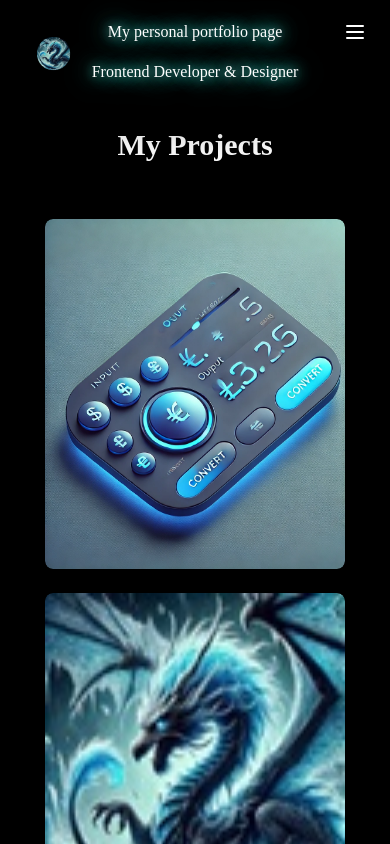
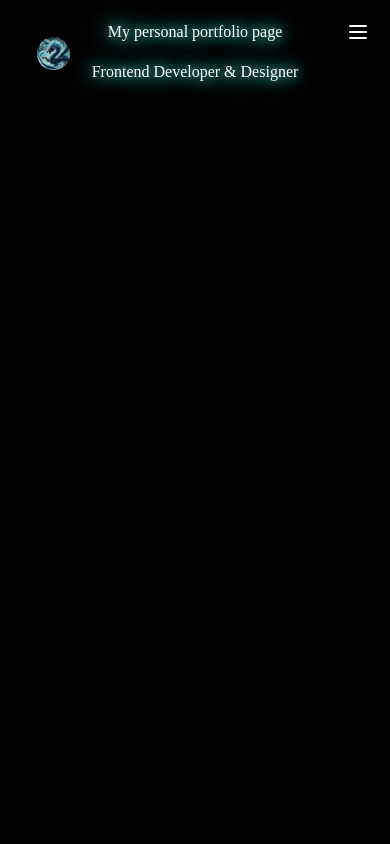
Before and after one commit to FlamingShali/Porfolio-Page, a React (Vite) app: page /projects in a window 390 px wide. Shown: the top 844 px of the page. Built offline with nearby package versions, Linux system fonts and the light colour scheme.

Commit message:
Positioned burger-menu, temporarly disabled projects comp

```diff
--- a/src/components/NavBar.jsx
+++ b/src/components/NavBar.jsx
@@ -10,7 +10,20 @@ export default function NavBar() {
   };
   return (
     <>
-      <nav className="bg-transparent text-white w-full p-5 z-20 ">
+      {isOpen ? (
+        <ul className="absolute md:m-auto left-32 w-32 top-10 ">
+          <NavBarLink path="/aboutSection">About me</NavBarLink>
+
+          <li>
+            <NavBarLink path="/projects">Projects</NavBarLink>
+          </li>
+          <li>
+            <NavBarLink path="/contact">Contact Me </NavBarLink>
+          </li>
+        </ul>
+      ) : (
+        <div>
+          <nav className="bg-transparent text-white w-full p-5 z-20">
             <div className=" animate-dragon-glow flex justify-between flex-row">
               <div className="w-1/4 justify-start items-start">
                 <NavLink to="/">
@@ -23,11 +36,11 @@ export default function NavBar() {
               </div>
               <div className=" relative flex flex-col items-center w-4/5 lg:w-1/2 ">
                 <div className="absolute inset-0 bg-black opacity-110 blur-2xl"></div>
-            <h1 className=" relative text:sm md:text-base ">
+                <h1 className="text-center relative text:sm md:text-base ">
                   My personal portfolio page
                 </h1>
 
-            <p className=" relative text:sm md:text-2xl mt-4 ">
+                <p className="text-center relative text:sm md:text-2xl mt-4 ">
                   Frontend Developer & Designer
                 </p>
               </div>
@@ -43,8 +56,16 @@ export default function NavBar() {
                 </li>
               </ul>
               <div className="lg:hidden w-1/4 relative">
-            <div className=" absolute left-10 sm:left-24">
-              <button onClick={toggleNavbar}>
+                <div className=" absolute left-10 sm:left-24"></div>
+              </div>
+            </div>
+          </nav>
+        </div>
+      )}
+      <button
+        className="absolute top-5 right-5 lg:hidden"
+        onClick={toggleNavbar}
+      >
         {isOpen ? (
           <X />
         ) : (
@@ -53,19 +74,6 @@ export default function NavBar() {
           </div>
         )}
       </button>
-            </div>
-          </div>
-        </div>
-      </nav>
-      {isOpen && (
-        <div className=" top-12 bg-grey flex basis-full flex-col justify-start items-end mr-5">
-          <NavBarLink className="appearance-none" path="/aboutSection">
-            About me
-          </NavBarLink>
-          <NavBarLink path="/projects">Projects</NavBarLink>
-          <NavBarLink path="/contact">Contact Me </NavBarLink>
-        </div>
-      )}
     </>
   );
 }
--- a/src/pages/AboutSection.jsx
+++ b/src/pages/AboutSection.jsx
@@ -1,10 +1,10 @@
 const AboutSection = () => {
   return (
-    <div className="text:sm md:text-3xl flex flex-col bg-transparent justify-items-center text-center">
-      <h1 className="self-center m-10 font-semibold animate-core-appear">
+    <div className=" absolute md:m-auto left-0 right-0 md:top-40 top-60 text:sm md:text-3xl flex flex-col bg-transparent justify-items-center text-center">
+      <h1 className=" self-center m-10 font-semibold animate-core-appear">
         Something about me
       </h1>
-      <div className=" text:sm relative animate-appear-down justify-items-center text-center md:text-lg md:m-11 p-3">
+      <div className=" font-sans h-full text:sm relative animate-appear-down justify-items-center text-center md:text-lg md:m-11 p-3">
         <p className="mb-3">
           Hello! I'am very happy you reached here. My name is Michał, an
           aspiring programmer.
--- a/src/pages/Projects.jsx
+++ b/src/pages/Projects.jsx
@@ -2,10 +2,10 @@ import ProjectCards from "../components/ProjectCards";
 
 export default function Projects() {
   return (
-    <div className="flex flex-col">
+    <div className="absolute md:m-auto left-0 right-0 md:top-40 top-60 flex flex-col">
 
       <div className="flex flex-row justify-between">
-        <ProjectCards/>
+        {/* <ProjectCards/> */}
       </div>
     </div>
   );
```
Lines whose indentation alone changed are shown as unchanged.
